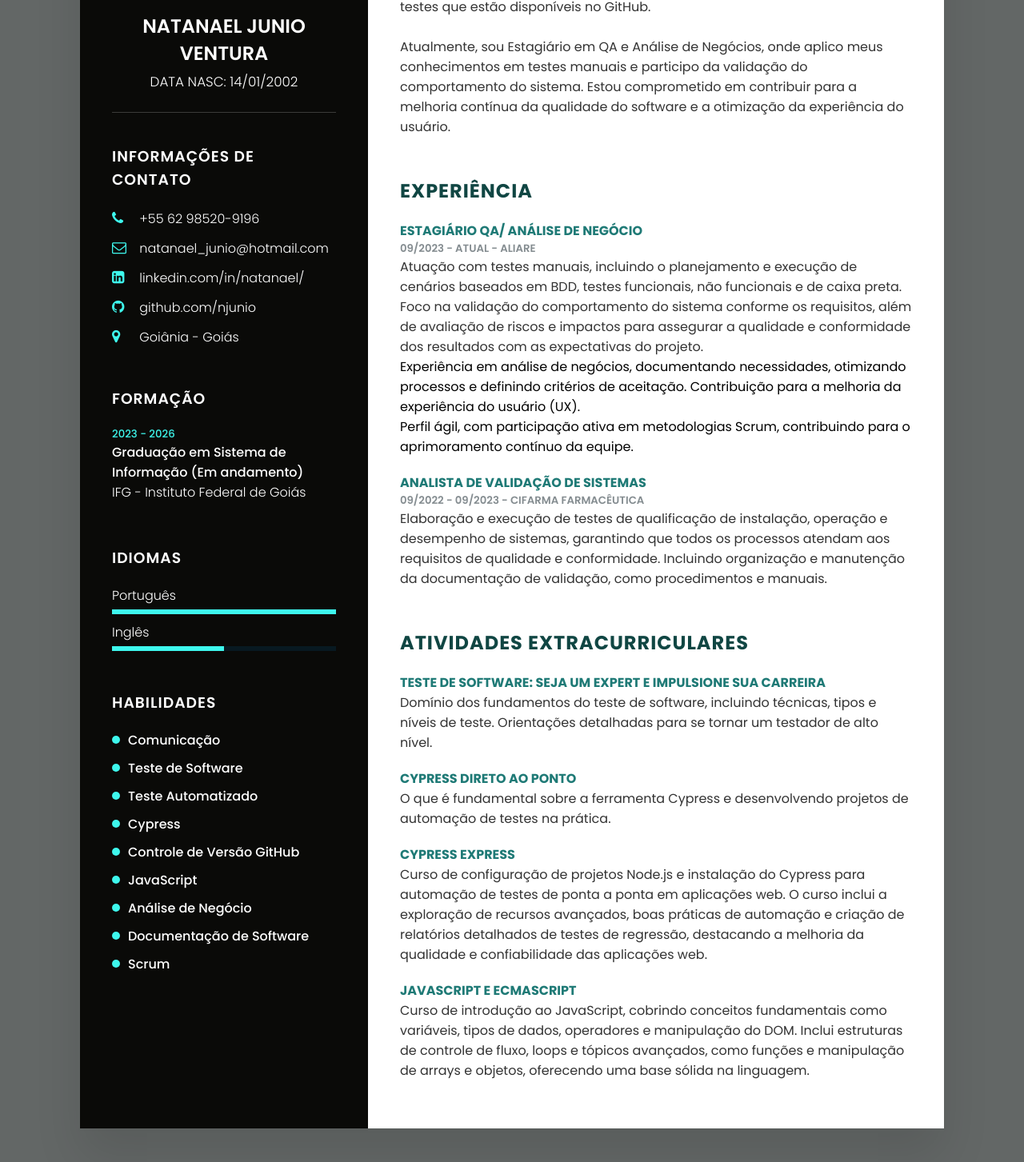
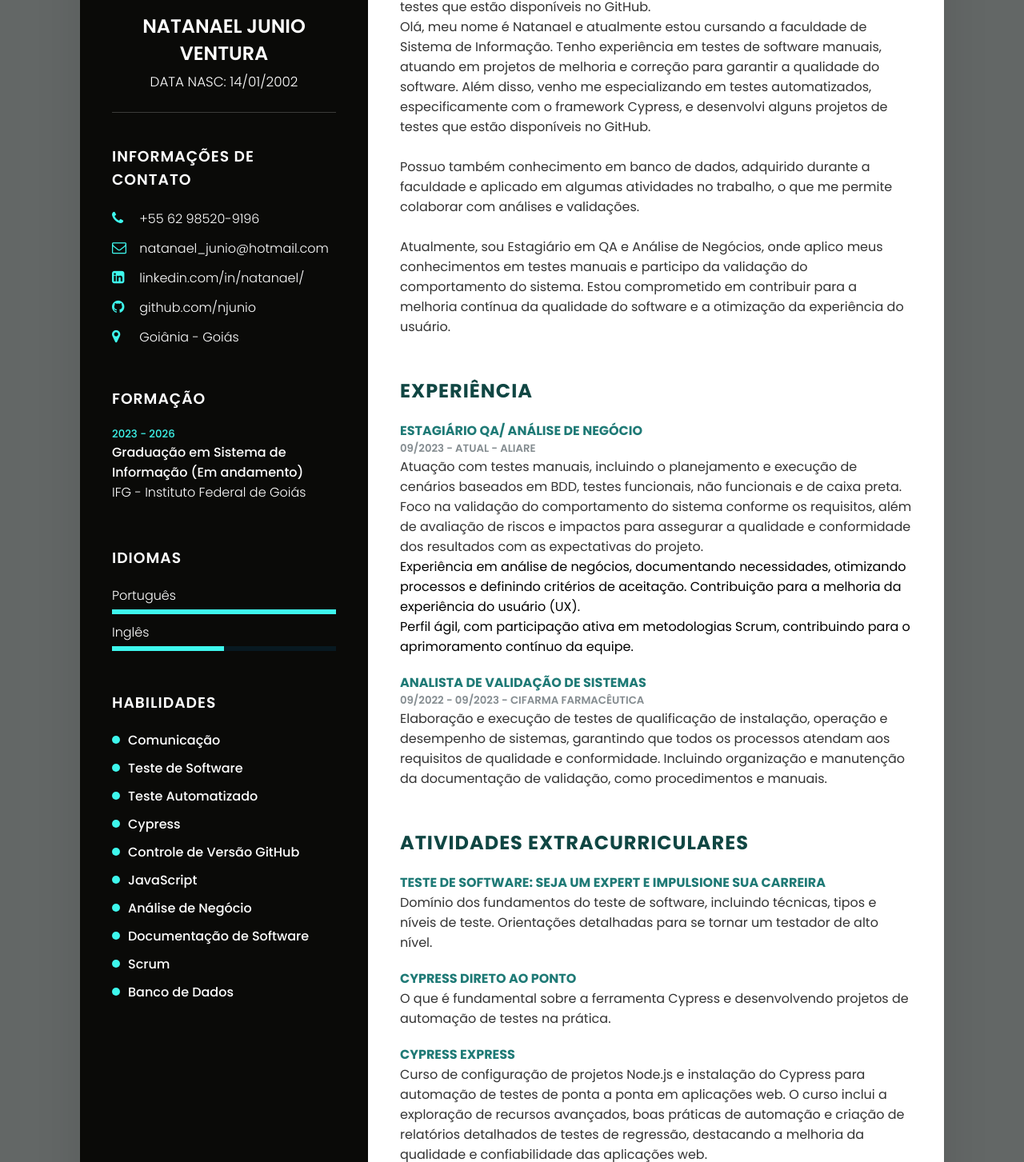
Before and after one commit to njunio10/CV-Natanael, a plain HTML site: page index.html in a window 1280 px wide. Shown: the part 294-1747 px from the top of the page at 80% size. Drawn offline with nearby package versions, Linux system fonts and the light colour scheme.

Commit message:
Atualização do CV

```diff
--- a/index.html
+++ b/index.html
@@ -26,7 +26,7 @@
                     <li>
                         <span class="icon"><i class="fa fa-phone" aria-hidden="true"></i></span>
                         <!-- Substitua por seu DDI (código DDI do Brasil é 55), DDD e número de celular -->
-                        <span class="text">+55 62 98520-9196</span>
+                        <a href="https://api.whatsapp.com/send/?phone=5562985209196&text&type=phone_number&app_absent=0" target="_blank"><span class="text">+55 62 98520-9196</span></a>
                     </li>
                     <li>
                         <span class="icon"><i class="fa fa-envelope-o" aria-hidden="true"></i></span>
@@ -120,6 +120,9 @@
                     <li>
                         <h5>Scrum</h5>
                     </li>
+                    <li>
+                        <h5>Banco de Dados</h5>
+                    </li>
                 </ul>
             </div>
 
@@ -139,8 +142,11 @@
                 <h2 class="title2">Sobre</h2>
                 <p>Olá, meu nome é Natanael e atualmente estou cursando a faculdade de Sistema de Informação. Tenho experiência em testes de software manuais, atuando em projetos de melhoria e correção para garantir a qualidade do software. Além disso, venho me especializando em testes automatizados, especificamente com o framework Cypress, e desenvolvi alguns projetos de testes que estão disponíveis no GitHub.
                     <!-- Use <br><br> para pular linhas -->
-                    <br><br>Atualmente, sou Estagiário em QA e Análise de Negócios, onde aplico meus conhecimentos em testes manuais e participo da validação do comportamento do sistema. Estou comprometido em contribuir para a melhoria contínua da qualidade do software e a otimização da experiência do usuário.
-                </div>
+                    <p> Olá, meu nome é Natanael e atualmente estou cursando a faculdade de Sistema de Informação. Tenho experiência em testes de software manuais, atuando em projetos de melhoria e correção para garantir a qualidade do software. Além disso, venho me especializando em testes automatizados, especificamente com o framework Cypress, e desenvolvi alguns projetos de testes que estão disponíveis no GitHub.
+                        <!-- Use <br><br> para pular linhas -->
+                        <br><br>Possuo também conhecimento em banco de dados, adquirido durante a faculdade e aplicado em algumas atividades no trabalho, o que me permite colaborar com análises e validações.
+                        <br><br>Atualmente, sou Estagiário em QA e Análise de Negócios, onde aplico meus conhecimentos em testes manuais e participo da validação do comportamento do sistema. Estou comprometido em contribuir para a melhoria contínua da qualidade do software e a otimização da experiência do usuário.
+            </div>
             <div class="about">
                 <h2 class="title2">Experiência</h2>
                 <div class="box">
```
